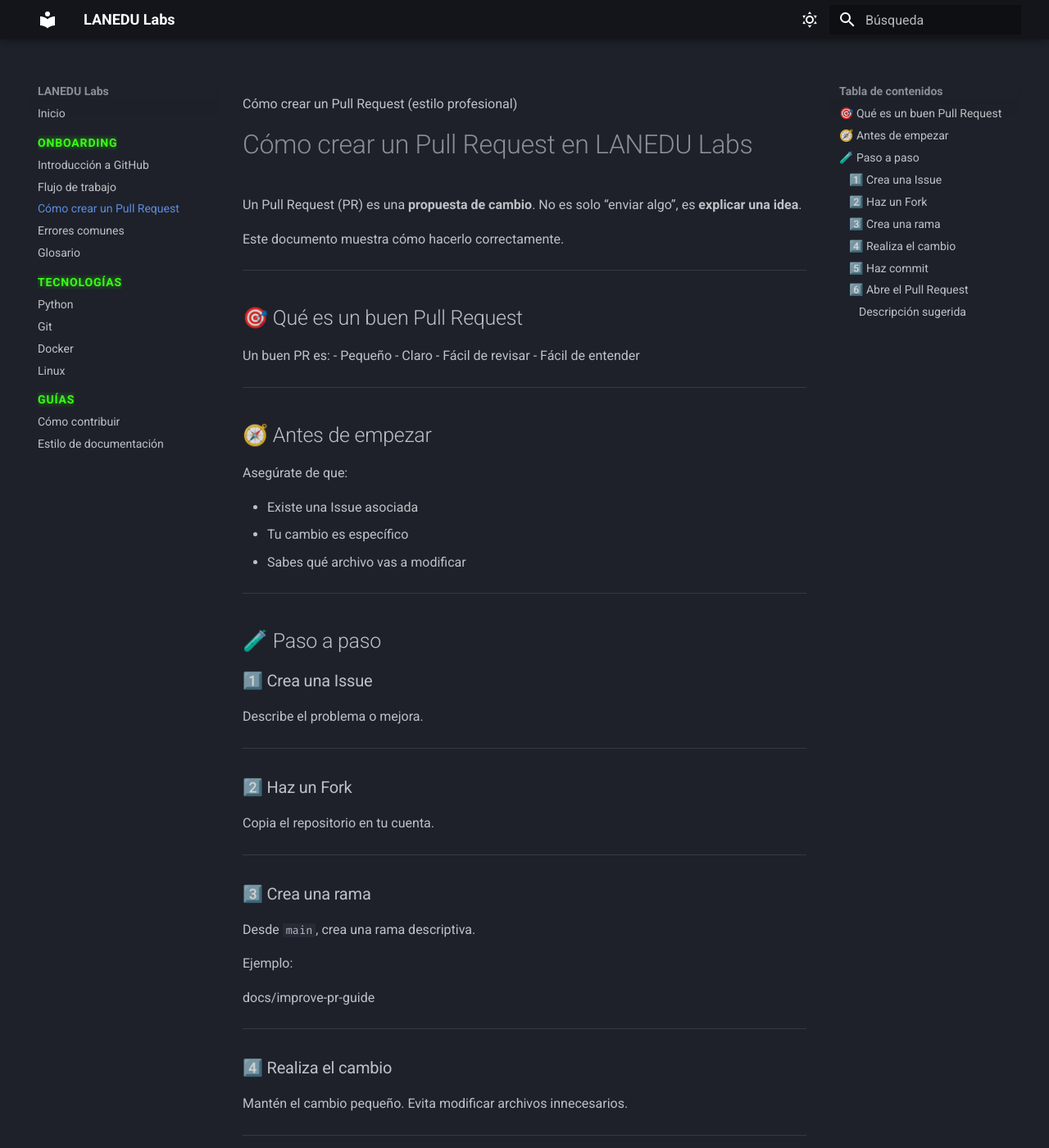
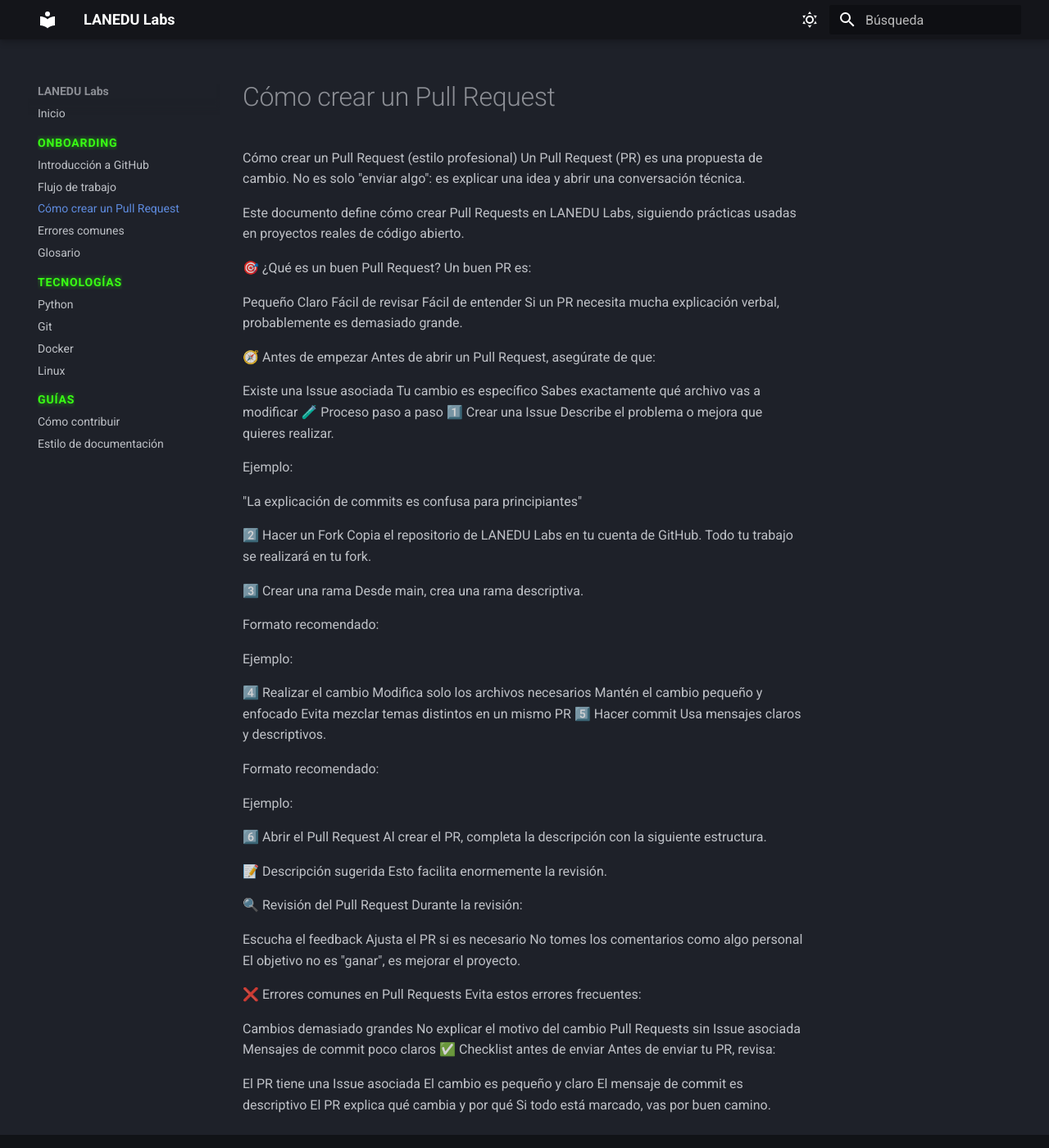
Before and after one commit to lanedu-org/LANEDU-Labs, an MkDocs documentation site: the page built from docs/onboarding/how-to-create-a-pr.md, in a window 1280 px wide and 1400 px high. Shown: the whole window at 82% size. Built offline with MkDocs 1.6.1 and Material for MkDocs 9.7.7, drawn with Linux system fonts in a browser that asks for light colours; some of the changed text lies outside the part shown.

Commit message:
docs .md

````diff
--- a/docs/onboarding/how-to-create-a-pr.md
+++ b/docs/onboarding/how-to-create-a-pr.md
@@ -1,128 +1,80 @@
 Cómo crear un Pull Request (estilo profesional)
-# Cómo crear un Pull Request en LANEDU Labs
+Un Pull Request (PR) es una propuesta de cambio.
+No es solo "enviar algo": es explicar una idea y abrir una conversación técnica.
 
-Un Pull Request (PR) es una **propuesta de cambio**.
-No es solo “enviar algo”, es **explicar una idea**.
+Este documento define cómo crear Pull Requests en LANEDU Labs, siguiendo prácticas usadas en proyectos reales de código abierto.
 
-Este documento muestra cómo hacerlo correctamente.
+🎯 ¿Qué es un buen Pull Request?
+Un buen PR es:
 
----
+Pequeño
+Claro
+Fácil de revisar
+Fácil de entender
+Si un PR necesita mucha explicación verbal, probablemente es demasiado grande.
 
-## 🎯 Qué es un buen Pull Request
+🧭 Antes de empezar
+Antes de abrir un Pull Request, asegúrate de que:
 
-Un buen PR es:
-- Pequeño
-- Claro
-- Fácil de revisar
-- Fácil de entender
-
----
-
-## 🧭 Antes de empezar
-
-Asegúrate de que:
-
-- Existe una Issue asociada
-- Tu cambio es específico
-- Sabes qué archivo vas a modificar
-
----
-
-## 🧪 Paso a paso
-
-### 1️⃣ Crea una Issue
-Describe el problema o mejora.
-
----
-
-### 2️⃣ Haz un Fork
-Copia el repositorio en tu cuenta.
-
----
-
-### 3️⃣ Crea una rama
-Desde `main`, crea una rama descriptiva.
+Existe una Issue asociada
+Tu cambio es específico
+Sabes exactamente qué archivo vas a modificar
+🧪 Proceso paso a paso
+1️⃣ Crear una Issue
+Describe el problema o mejora que quieres realizar.
 
 Ejemplo:
 
+"La explicación de commits es confusa para principiantes"
 
-docs/improve-pr-guide
+2️⃣ Hacer un Fork
+Copia el repositorio de LANEDU Labs en tu cuenta de GitHub.
+Todo tu trabajo se realizará en tu fork.
 
+3️⃣ Crear una rama
+Desde main, crea una rama descriptiva.
 
----
-
-### 4️⃣ Realiza el cambio
-Mantén el cambio pequeño.
-Evita modificar archivos innecesarios.
-
----
-
-### 5️⃣ Haz commit
-
-Usa mensajes claros.
 Formato recomendado:
 
+Ejemplo:
 
+4️⃣ Realizar el cambio
+Modifica solo los archivos necesarios
+Mantén el cambio pequeño y enfocado
+Evita mezclar temas distintos en un mismo PR
+5️⃣ Hacer commit
+Usa mensajes claros y descriptivos.
 
-<verbo en presente> <qué cambiaste>
+Formato recomendado:
 
 Ejemplo:
-Improve PR documentation clarity
 
+6️⃣ Abrir el Pull Request
+Al crear el PR, completa la descripción con la siguiente estructura.
 
----
+📝 Descripción sugerida
+Esto facilita enormemente la revisión.
 
-### 6️⃣ Abre el Pull Request
-
-Al crear el PR, completa la descripción:
-
-#### Descripción sugerida
-
-```text
-¿Qué cambia este PR?
-- Mejora la explicación del flujo de trabajo
-
-¿Por qué es necesario?
-- Reduce confusión en alumnos nuevos
-
-Issue relacionada:
-- #12
-
-🔍 Revisión
-
+🔍 Revisión del Pull Request
 Durante la revisión:
 
 Escucha el feedback
+Ajusta el PR si es necesario
+No tomes los comentarios como algo personal
+El objetivo no es "ganar", es mejorar el proyecto.
 
-Ajusta si es necesario
-
-No tomes comentarios como algo personal
-
-El objetivo es mejorar el proyecto.
-
-❌ Errores comunes en PRs
+❌ Errores comunes en Pull Requests
+Evita estos errores frecuentes:
 
 Cambios demasiado grandes
+No explicar el motivo del cambio
+Pull Requests sin Issue asociada
+Mensajes de commit poco claros
+✅ Checklist antes de enviar
+Antes de enviar tu PR, revisa:
 
-No explicar el porqué
-
-PRs sin Issue
-
-Mensajes de commit poco claros
-
-✅ Checklist antes de enviar
-
- El PR tiene Issue asociada
-
- El cambio es pequeño
-
- El mensaje de commit es claro
-
- El PR explica el propósito
-
-Si todo está marcado, vas bien.
-
-🧠 Recuerda
-
-Un Pull Request no es un examen.
-Es una conversación técnica.
+ El PR tiene una Issue asociada
+ El cambio es pequeño y claro
+ El mensaje de commit es descriptivo
+ El PR explica qué cambia y por qué
+Si todo está marcado, vas por buen camino.
````
